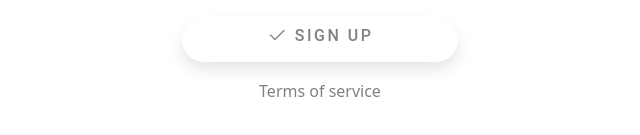
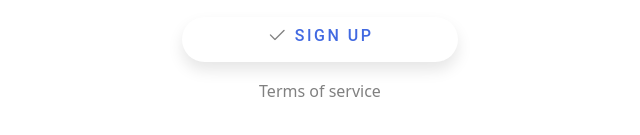
Before and after one commit to sifuna2002/login-signup-css, a plain HTML site: page index.html in a window 1280 px wide. Shown: the part 507-642 px from the top of the page, 320-960 px from the left. Drawn offline with nearby package versions, Linux system fonts and the light colour scheme.

Commit message:
Update style.css

```diff
--- a/style.css
+++ b/style.css
@@ -106,7 +106,7 @@
   }
   .button h2{
       font-size: medium;
-      color: gray;
+      color: #4169E1;
   }
   .terms{
       display: flex;
```
